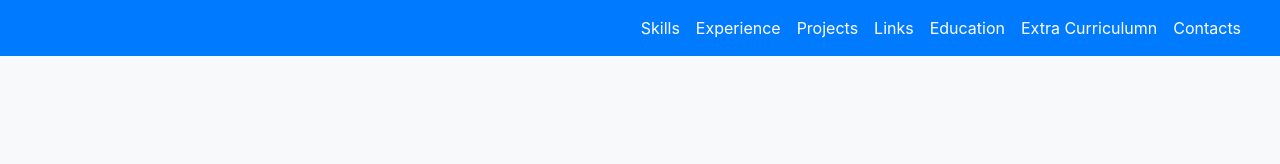
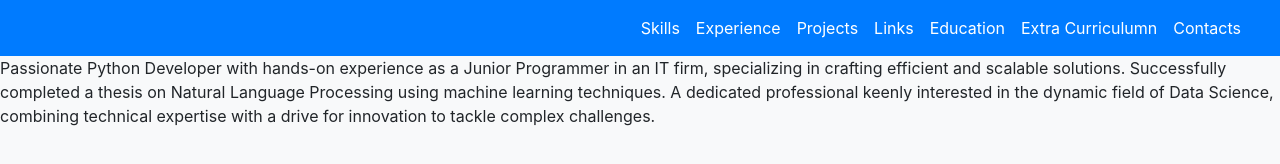
Before and after one commit to MazFahim/mini-projects, a plain HTML site: page portfolio/MazFahim.html in a window 1280 px wide. Drawn offline with nearby package versions, Linux system fonts and the light colour scheme.

Commit message:
Update MazFahim.html
Summary added. Need to paraphrase later

```diff
--- a/portfolio/MazFahim.html
+++ b/portfolio/MazFahim.html
@@ -44,7 +44,11 @@
         </div>
       </nav>
 
-
+    <div>Passionate Python Developer with hands-on experience as a Junior Programmer in an IT firm, specializing in
+        crafting efficient and scalable solutions. Successfully completed a thesis on Natural Language Processing
+        using machine learning techniques. A dedicated professional keenly interested in the dynamic field of Data
+        Science, combining technical expertise with a drive for innovation to tackle complex challenges.
+    </div>
     <script src="https://code.jquery.com/jquery-3.3.1.slim.min.js" integrity="sha384-q8i/X+965DzO0rT7abK41JStQIAqVgRVzpbzo5smXKp4YfRvH+8abtTE1Pi6jizo" crossorigin="anonymous"></script>
     <script src="https://cdnjs.cloudflare.com/ajax/libs/popper.js/1.14.7/umd/popper.min.js" integrity="sha384-UO2eT0CpHqdSJQ6hJty5KVphtPhzWj9WO1clHTMGa3JDZwrnQq4sF86dIHNDz0W1" crossorigin="anonymous"></script>
     <script src="https://stackpath.bootstrapcdn.com/bootstrap/4.3.1/js/bootstrap.min.js" integrity="sha384-JjSmVgyd0p3pXB1rRibZUAYoIIy6OrQ6VrjIEaFf/nJGzIxFDsf4x0xIM+B07jRM" crossorigin="anonymous"></script>
```
